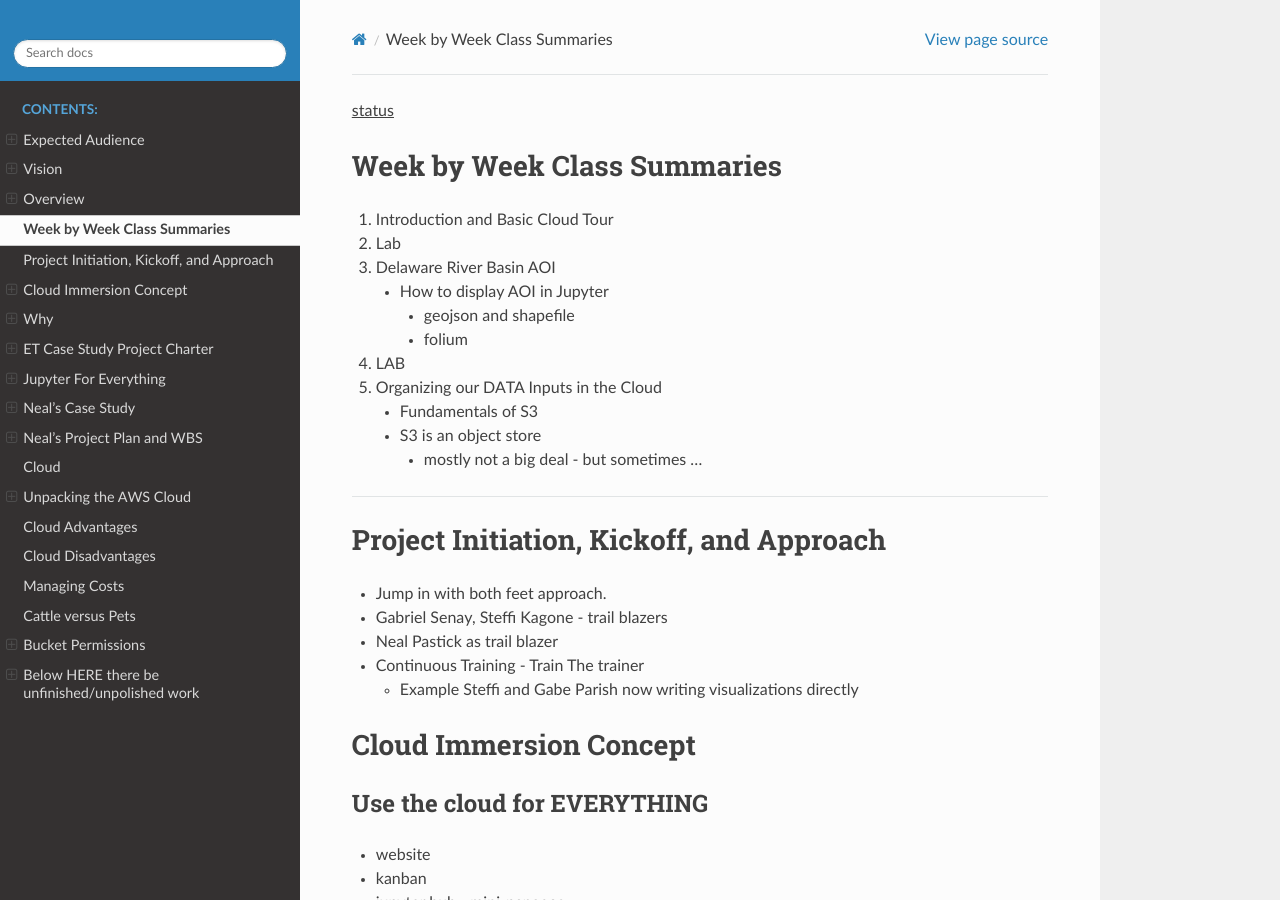
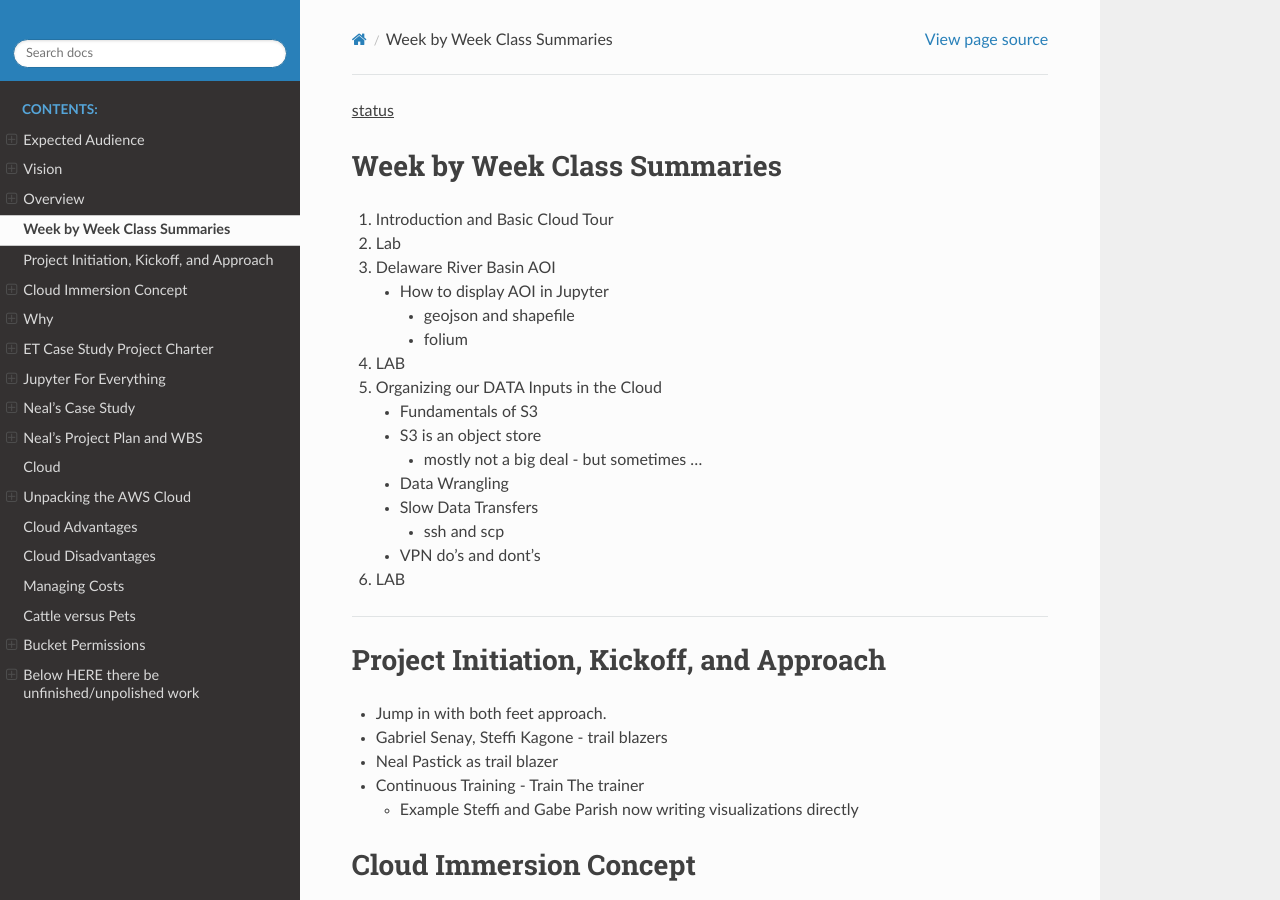
Before and after one commit to tonybutzer/harmony, a Sphinx documentation site: the page built from documentation/source/00status.md, in a window 1280 px wide and 900 px high. Built offline with Sphinx 7.4.7 and the Read the Docs theme 2.0.0, drawn with Linux system fonts in a browser that asks for light colours; pages that are not in the unit, such as notebooks, are missing from menus.

Commit message:
automatic git update from Makefile

```diff
--- a/documentation/source/00status.md
+++ b/documentation/source/00status.md
@@ -13,6 +13,11 @@
 	- Fundamentals of S3
 	- S3 is an object store
 		- mostly not a big deal - but sometimes ...
+	- Data Wrangling
+	- Slow Data Transfers
+		- ssh and scp
+	- VPN do's and dont's
+3. LAB
 
 ---
 
```
